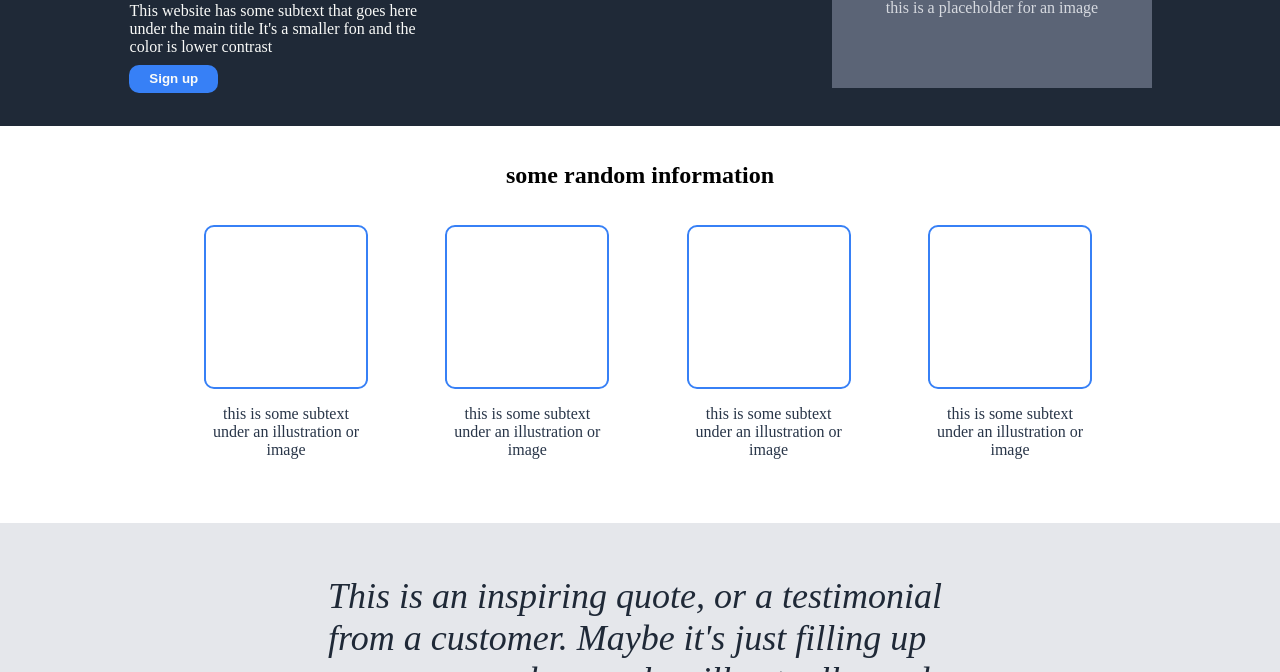
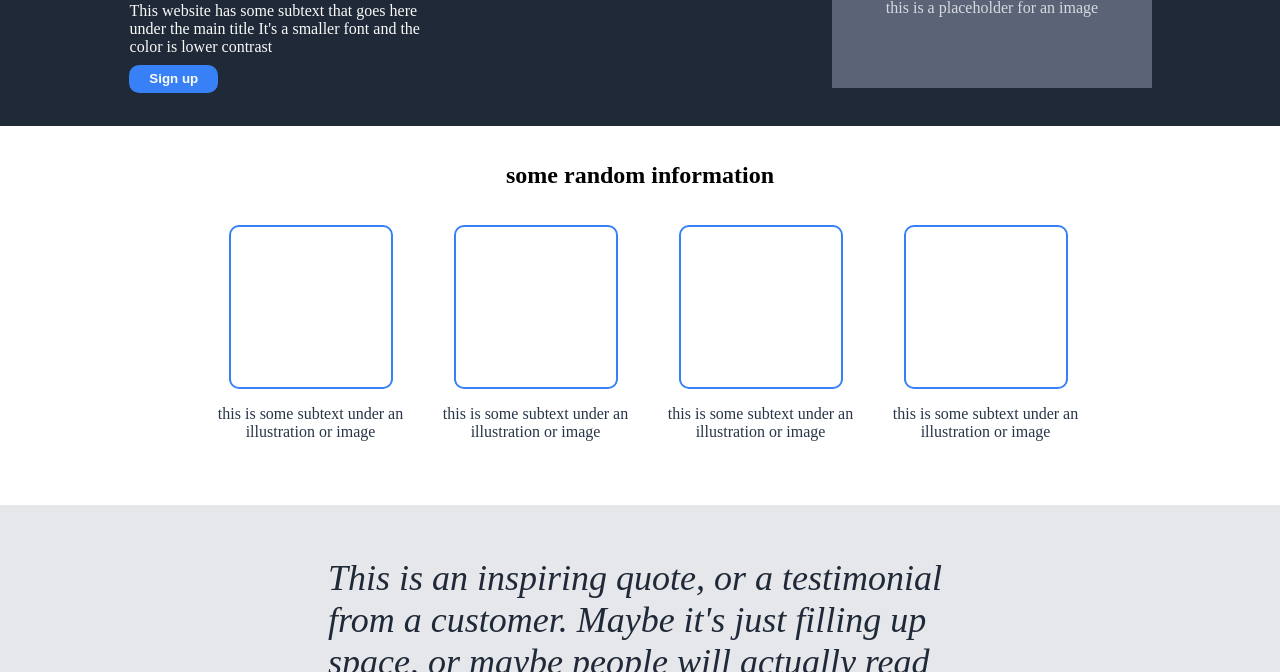
Before and after one commit to john-coderpro/odin-landing-page, a website: page index.html in a window 1280 px wide. Shown: the part 128-800 px from the top of the page. Drawn offline with Linux system fonts and the light colour scheme.

Commit message:
Fix a typo

```diff
--- a/index.html
+++ b/index.html
@@ -26,7 +26,7 @@
                 <div class="hero__image">this is a placeholder for an image</div>
                 <div class="hero__descriptive-text">
                     <h1>This website is awesome</h1>
-                    <p>This website has some subtext that goes here under the main title It's a smaller fon and the color is
+                    <p>This website has some subtext that goes here under the main title It's a smaller font and the color is
                         lower contrast</p>
                     <button class="button-cta">Sign up</button>
                 </div>
--- a/sass/style.scss
+++ b/sass/style.scss
@@ -153,7 +153,7 @@ body {
     flex-flow: row wrap;
 }
 .media {
-    flex: 1 0 default;
+    flex: 1 0 auto;
 }
 .blockquote {
     background-color: $quote-bg-color;
```
Also changed, not shown: css/style.css.
